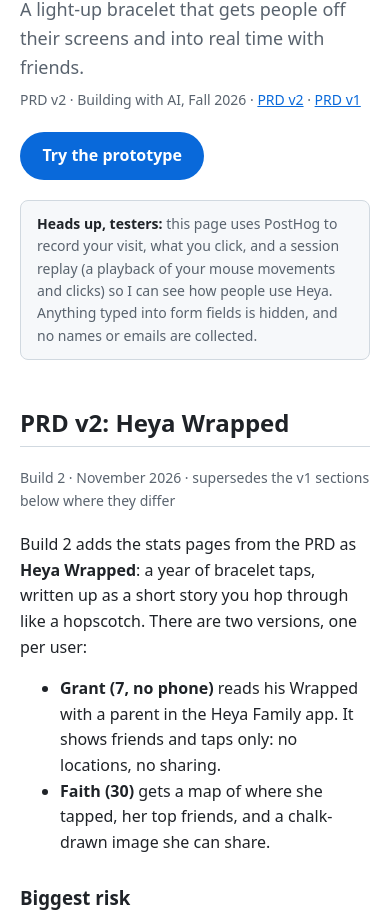
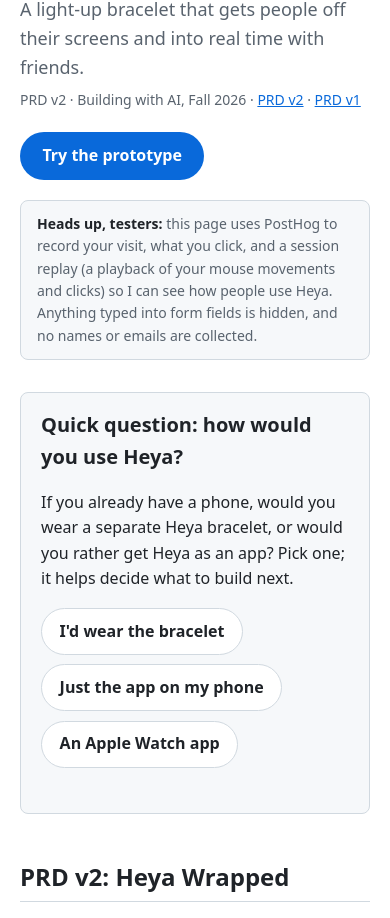
Before and after one commit to building-with-ai-f26/tmw8694-Heya, a plain HTML site: page docs/index.html in a window 390 px wide. Shown: the part 137-1055 px from the top of the page. Drawn offline with Linux system fonts and the light colour scheme.

Commit message:
Add roadmap with Xcode priority and a bracelet vs. app poll
ROADMAP.md makes the Xcode proximity spike the top priority and records
the open question of whether the bracelet should be kids-only. The product
page now asks testers whether they'd wear the bracelet or use a phone or
Apple Watch app, tracked in PostHog as device_preference_answered.

Co-Authored-By: Claude Opus 5.5 <noreply@anthropic.com>

```diff
--- a/docs/index.html
+++ b/docs/index.html
@@ -126,6 +126,22 @@
     h3 { margin-top: 1.75rem; }
     figcaption { margin-top: 0.5rem; font-size: 0.9rem; color: var(--muted); }
     footer { margin-top: 3rem; font-size: 0.875rem; color: var(--muted); }
+    .poll h2 { margin-top: 0; border: 0; padding: 0; font-size: 1.25rem; }
+    .poll-options { display: flex; flex-wrap: wrap; gap: 0.6rem; margin: 0.75rem 0 0.25rem; }
+    .poll-options button {
+      font: inherit;
+      font-weight: 600;
+      padding: 0.6rem 1.1rem;
+      border-radius: 999px;
+      border: 1px solid var(--border);
+      background: var(--bg);
+      color: var(--text);
+      cursor: pointer;
+    }
+    .poll-options button:hover { border-color: var(--accent); }
+    .poll-options button:focus-visible { outline: 3px solid var(--accent); outline-offset: 2px; }
+    .poll-options button[aria-pressed="true"] { border-color: var(--accent); background: var(--accent); color: var(--bg); }
+    .poll-thanks { margin: 0.5rem 0 0; font-size: 0.9rem; color: var(--muted); min-height: 1.5em; }
   </style>
 </head>
 <body>
@@ -137,6 +153,40 @@
       <a class="button" id="demo-button" href="prototype.html">Try the prototype</a>
       <p class="notice" role="note"><strong>Heads up, testers:</strong> this page uses PostHog to record your visit, what you click, and a session replay (a playback of your mouse movements and clicks) so I can see how people use Heya. Anything typed into form fields is hidden, and no names or emails are collected.</p>
     </header>
+
+    <section class="card poll" aria-labelledby="poll-title">
+      <h2 id="poll-title">Quick question: how would you use Heya?</h2>
+      <p>If you already have a phone, would you wear a separate Heya bracelet, or would you rather get Heya as an app? Pick one; it helps decide what to build next.</p>
+      <div class="poll-options" role="group" aria-labelledby="poll-title">
+        <button type="button" data-choice="bracelet" aria-pressed="false">I'd wear the bracelet</button>
+        <button type="button" data-choice="phone_app" aria-pressed="false">Just the app on my phone</button>
+        <button type="button" data-choice="apple_watch" aria-pressed="false">An Apple Watch app</button>
+      </div>
+      <p class="poll-thanks" id="poll-thanks" aria-live="polite"></p>
+    </section>
+    <script>
+      (function () {
+        var KEY = 'heya_device_poll';
+        var buttons = document.querySelectorAll('.poll-options button');
+        var thanks = document.getElementById('poll-thanks');
+        function show(choice) {
+          buttons.forEach(function (b) { b.setAttribute('aria-pressed', String(b.dataset.choice === choice)); });
+          thanks.textContent = choice ? 'Thanks! Your answer is saved. Tap another option to change it.' : '';
+        }
+        var saved = null;
+        try { saved = localStorage.getItem(KEY); } catch (e) {}
+        show(saved);
+        buttons.forEach(function (b) {
+          b.addEventListener('click', function () {
+            var choice = b.dataset.choice;
+            var previous = null;
+            try { previous = localStorage.getItem(KEY); localStorage.setItem(KEY, choice); } catch (e) {}
+            if (window.posthog) posthog.capture('device_preference_answered', { choice: choice, changed_from: previous });
+            show(choice);
+          });
+        });
+      })();
+    </script>
 
     <section aria-labelledby="prd2">
       <h2 id="prd2">PRD v2: Heya Wrapped</h2>
@@ -405,6 +455,7 @@
         <li>How does a bracelet with no phone report its location to parents? Through built-in GPS and cellular, or through Wi-Fi/Bluetooth relays? This decides battery life, cost, and how slim the bracelet can be.</li>
         <li>Where does Grant see his stats page: on a parent's phone, on a family tablet, or in a simple view on the bracelet itself?</li>
         <li>Can a kid account turn into a phone account when the kid gets a phone, and does their tap history carry over?</li>
+        <li>Should the bracelet exist only for phone-less kids, while adults get Heya as an iPhone and Apple Watch app? A bracelet's glow can be seen by friends; a watch only alerts the wearer. The poll at the top of this page (PostHog event <code>device_preference_answered</code>) is the first test.</li>
       </ul>
     </section>
 
```
Also changed, not shown: 2 other files.
